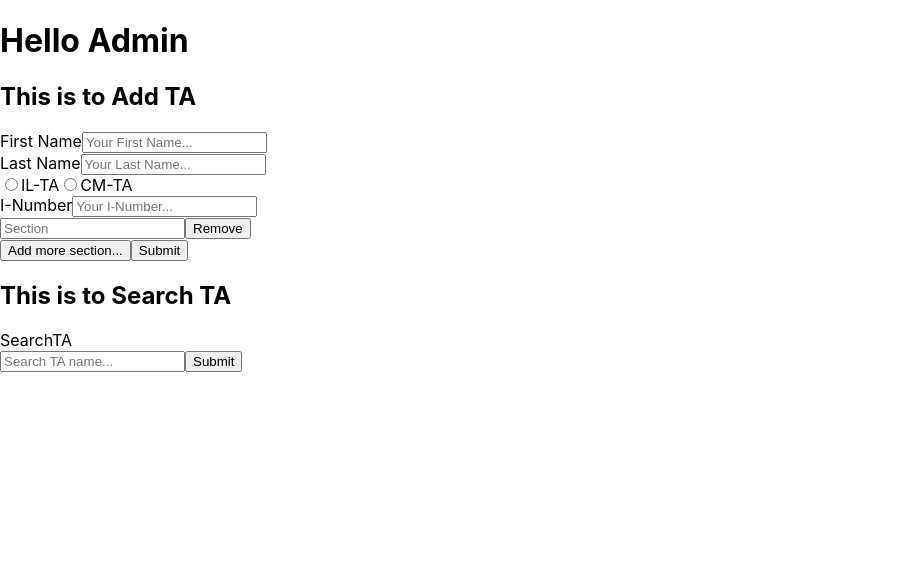
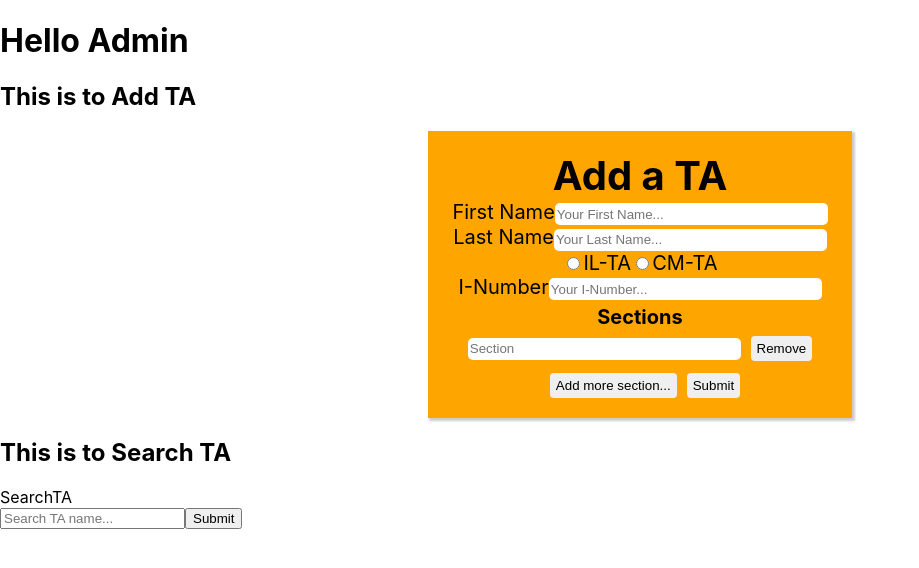
Before and after one commit to spencer-rafada/ta-manager-app, a React (Create React App) app: page /admin in a window 1280 px wide. Shown: the top 568 px of the page, without its empty margins (0-919 px from the left). Built offline with nearby package versions, Linux system fonts and the light colour scheme.

Commit message:
refactored addTA to sync with search

```diff
--- a/src/components/AssistantCards.js
+++ b/src/components/AssistantCards.js
@@ -6,8 +6,9 @@ function AssistantCards({ tadata }) {
       {tadata.map((info, index) => {
         return (
           <div key={index}>
-            <p>{info.first}</p>
-            <p>{info.last}</p>
+            <p>
+              {info.first} {info.last}
+            </p>
             <p>{info.i_number}</p>
             <ul>
               {info.section.map((section, index) => {
--- a/src/components/forms/AddTA.js
+++ b/src/components/forms/AddTA/AddTA.js
@@ -1,6 +1,7 @@
 import { React, useState } from "react";
-import { store } from "../../firebase.js";
+import { store } from "../../../firebase.js";
 import { collection, addDoc } from "firebase/firestore";
+import "./AddTA.style.css";
 
 export default function AddTA() {
   const [f_name, setFName] = useState("");
@@ -16,7 +17,7 @@ export default function AddTA() {
   // handle additional sections
   const handleFormChange = (index, event) => {
     let data = [...section];
-    data[index][event.target.name] = event.target.value;
+    data[index] = event.target.value;
     setSection(data);
   };
 
@@ -57,7 +58,10 @@ export default function AddTA() {
   };
 
   return (
-    <div className="form">
+    <div className="add-form">
+      <div className="add-form-title">
+        <h1>Add a TA</h1>
+      </div>
       <form onSubmit={handleSubmit}>
         <label>
           First Name
@@ -112,6 +116,7 @@ export default function AddTA() {
           />
         </label>
         <div className="section">
+          <p>Sections</p>
           {section.map((input, index) => {
             return (
               <div key={index}>
--- /dev/null
+++ b/src/components/forms/AddTA/AddTA.style.css
@@ -0,0 +1,53 @@
+.add-form {
+    background-color: orange;
+    max-width: 30%;
+    justify-content: center;
+    text-align: center;
+    margin: 0 auto;
+    padding: 20px;
+    font-size: 20px;
+    box-shadow: 2px 2px 2px 1px rgba(0, 0, 0, 0.2);
+}
+
+.add-form-title h1{
+    padding: 0;
+    margin: 0 auto;
+}
+
+.add-form input[type=text] {
+    border-radius: 5px;
+    width: 70%;
+    height: 20px;
+    border: none;
+}
+
+.add-form input[type=radio]:hover{
+    cursor: pointer;
+}
+
+.add-form button{
+    cursor: pointer;
+    height: 25px;
+    margin-left: 10px;
+    border: none;
+    border-radius: 4px;
+    justify-content: center;
+    text-align: center;
+}
+
+.add-form button:hover{
+    background-color: gray;
+    border-radius: 0px;
+    border:none;
+}
+
+.section p {
+    margin-block-start: 0px;
+    margin-block-end: 0px;
+    margin: 5px;
+    font-weight: bold;
+}
+
+.section {
+    margin-bottom: 10px;
+}
--- a/src/views/Admin.js
+++ b/src/views/Admin.js
@@ -1,5 +1,5 @@
 import React from "react";
-import AddTA from "../components/forms/AddTA.js";
+import AddTA from "../components/forms/AddTA/AddTA.js";
 import SearchTA from "../components/forms/SearchTA.js";
 // import ViewTA from "../components/ViewTA.js";
 
```
